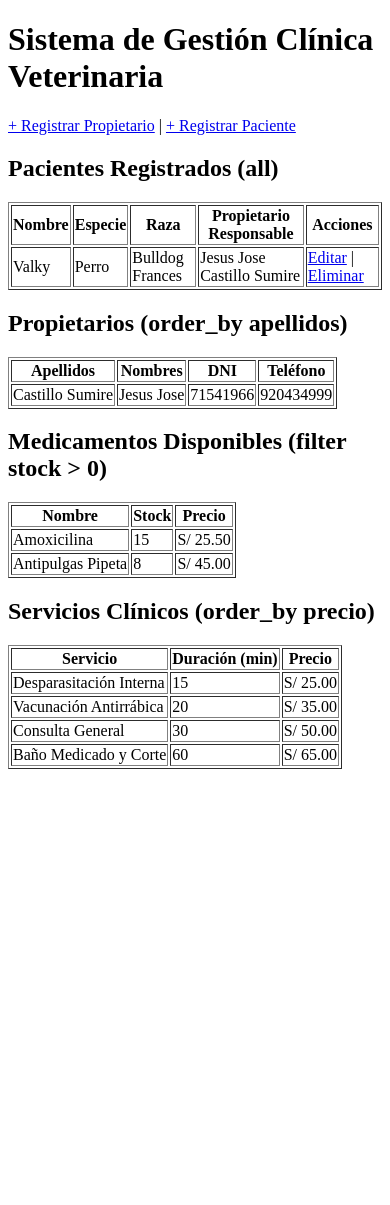
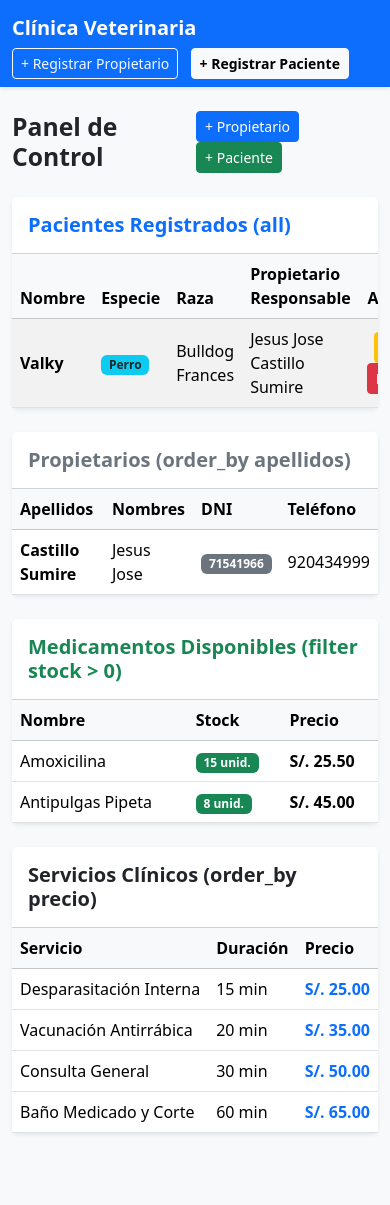
Before and after one commit to JesusCastillo2026/Desarrollo-de-Aplicaciones-Empresariales, a Django app: page / in a window 390 px wide. Before the commit the page ends 769 px from the top, so only its background shows below. Run offline with Django 5.2, Linux system fonts and the light colour scheme; data comes from the database, SQL or seed files in the repository.

Commit message:
Semana 03: Diseno responsivo con Bootstrap, correccion de rutas CRUD y templates finalizados

```diff
--- /dev/null
+++ b/Semana_03/gestion_clinica/templates/gestion_clinica/base.html
@@ -0,0 +1,28 @@
+<!DOCTYPE html>
+<html lang="es">
+<head>
+    <meta charset="UTF-8">
+    <meta name="viewport" content="width=device-width, initial-scale=1.0">
+    <title>Gestión Clínica Veterinaria</title>
+    <link href="https://cdn.jsdelivr.net/npm/bootstrap@5.3.3/dist/css/bootstrap.min.css" rel="stylesheet">
+</head>
+<body class="bg-light">
+
+<nav class="navbar navbar-expand-lg navbar-dark bg-primary mb-4 shadow-sm">
+    <div class="container">
+        <a class="navbar-brand fw-bold" href="/">Clínica Veterinaria</a>
+        <div>
+            <a href="{% url 'crear_propietario' %}" class="btn btn-outline-light btn-sm me-2">+ Registrar Propietario</a>
+            <a href="{% url 'crear_paciente' %}" class="btn btn-light btn-sm fw-semibold">+ Registrar Paciente</a>
+        </div>
+    </div>
+</nav>
+
+<div class="container mb-5">
+    {% block content %}
+    {% endblock %}
+</div>
+
+<script src="https://cdn.jsdelivr.net/npm/bootstrap@5.3.3/dist/js/bootstrap.bundle.min.js"></script>
+</body>
+</html>
--- a/Semana_03/gestion_clinica/templates/gestion_clinica/listar.html
+++ b/Semana_03/gestion_clinica/templates/gestion_clinica/listar.html
@@ -1,86 +1,150 @@
-<!DOCTYPE html>
-<html lang="es">
-<head>
-    <meta charset="UTF-8">
-    <title>Gestión Clínica</title>
-</head>
-<body>
-    <h1>Sistema de Gestión Clínica Veterinaria</h1>
+{% extends 'gestion_clinica/base.html' %}
 
-    <a href="{% url 'crear_propietario' %}">+ Registrar Propietario</a> |
-    <a href="{% url 'crear_paciente' %}">+ Registrar Paciente</a>
+{% block content %}
+<div class="d-flex justify-content-between align-items-center mb-4">
+    <h2 class="text-dark fw-bold m-0">Panel de Control</h2>
+    <div>
+        <a href="{% url 'crear_propietario' %}" class="btn btn-primary btn-sm me-2">+ Propietario</a>
+        <a href="{% url 'crear_paciente' %}" class="btn btn-success btn-sm">+ Paciente</a>
+    </div>
+</div>
 
-<h2>Pacientes Registrados (all)</h2>
-    <table border="1">
+<div class="card shadow-sm border-0 mb-4">
+    <div class="card-header bg-white py-3">
+        <h5 class="m-0 fw-bold text-primary">Pacientes Registrados (all)</h5>
+    </div>
+    <div class="card-body p-0">
+        <div class="table-responsive">
+            <table class="table table-hover table-striped align-middle m-0">
+                <thead class="table-light">
                     <tr>
                         <th>Nombre</th>
                         <th>Especie</th>
                         <th>Raza</th>
                         <th>Propietario Responsable</th>
-            <th>Acciones</th>
+                        <th class="text-center">Acciones</th>
                     </tr>
+                </thead>
+                <tbody>
                     {% for pac in pacientes %}
                     <tr>
-            <td>{{ pac.nombre }}</td>
-            <td>{{ pac.especie }}</td>
+                        <td class="fw-semibold">{{ pac.nombre }}</td>
+                        <td><span class="badge bg-info text-dark">{{ pac.especie }}</span></td>
                         <td>{{ pac.raza }}</td>
                         <td>{{ pac.propietario.nombres }} {{ pac.propietario.apellidos }}</td>
-            <td>
-                <a href="{% url 'editar_paciente' pac.id %}">Editar</a> |
-                <a href="{% url 'eliminar_paciente' pac.id %}">Eliminar</a>
+                        <td class="text-center">
+                            <a href="{% url 'editar_paciente' pac.id %}" class="btn btn-warning btn-sm">Editar</a>
+                            <a href="{% url 'eliminar_paciente' pac.id %}" class="btn btn-danger btn-sm">Eliminar</a>
                         </td>
                     </tr>
+                    {% empty %}
+                    <tr>
+                        <td colspan="5" class="text-center text-muted py-3">No hay pacientes registrados.</td>
+                    </tr>
                     {% endfor %}
+                </tbody>
             </table>
+        </div>
+    </div>
+</div>
 
-    <h2>Propietarios (order_by apellidos)</h2>
-    <table border="1">
+<div class="card shadow-sm border-0 mb-4">
+    <div class="card-header bg-white py-3">
+        <h5 class="m-0 fw-bold text-secondary">Propietarios (order_by apellidos)</h5>
+    </div>
+    <div class="card-body p-0">
+        <div class="table-responsive">
+            <table class="table table-hover align-middle m-0">
+                <thead class="table-light">
                     <tr>
                         <th>Apellidos</th>
                         <th>Nombres</th>
                         <th>DNI</th>
                         <th>Teléfono</th>
                     </tr>
+                </thead>
+                <tbody>
                     {% for prop in propietarios %}
                     <tr>
-            <td>{{ prop.apellidos }}</td>
+                        <td class="fw-semibold">{{ prop.apellidos }}</td>
                         <td>{{ prop.nombres }}</td>
-            <td>{{ prop.dni }}</td>
+                        <td><span class="badge bg-secondary">{{ prop.dni }}</span></td>
                         <td>{{ prop.telefono }}</td>
                     </tr>
+                    {% empty %}
+                    <tr>
+                        <td colspan="4" class="text-center text-muted py-3">No hay propietarios registrados.</td>
+                    </tr>
                     {% endfor %}
+                </tbody>
             </table>
+        </div>
+    </div>
+</div>
 
-    <h2>Medicamentos Disponibles (filter stock > 0)</h2>
-    <table border="1">
+<div class="row">
+    <div class="col-md-6 mb-4">
+        <div class="card shadow-sm border-0 h-100">
+            <div class="card-header bg-white py-3">
+                <h5 class="m-0 fw-bold text-success">Medicamentos Disponibles (filter stock > 0)</h5>
+            </div>
+            <div class="card-body p-0">
+                <table class="table table-hover align-middle m-0">
+                    <thead class="table-light">
                         <tr>
                             <th>Nombre</th>
                             <th>Stock</th>
                             <th>Precio</th>
                         </tr>
+                    </thead>
+                    <tbody>
                         {% for med in medicamentos %}
                         <tr>
                             <td>{{ med.nombre }}</td>
-            <td>{{ med.stock }}</td>
-            <td>S/ {{ med.precio }}</td>
+                            <td><span class="badge bg-success">{{ med.stock }} unid.</span></td>
+                            <td class="fw-bold">S/. {{ med.precio }}</td>
+                        </tr>
+                        {% empty %}
+                        <tr>
+                            <td colspan="3" class="text-center text-muted py-3">Sin stock disponible.</td>
                         </tr>
                         {% endfor %}
+                    </tbody>
                 </table>
+            </div>
+        </div>
+    </div>
 
-    <h2>Servicios Clínicos (order_by precio)</h2>
-    <table border="1">
+    <div class="col-md-6 mb-4">
+        <div class="card shadow-sm border-0 h-100">
+            <div class="card-header bg-white py-3">
+                <h5 class="m-0 fw-bold text-dark">Servicios Clínicos (order_by precio)</h5>
+            </div>
+            <div class="card-body p-0">
+                <table class="table table-hover align-middle m-0">
+                    <thead class="table-light">
                         <tr>
                             <th>Servicio</th>
-            <th>Duración (min)</th>
+                            <th>Duración</th>
                             <th>Precio</th>
                         </tr>
+                    </thead>
+                    <tbody>
                         {% for serv in servicios %}
                         <tr>
                             <td>{{ serv.nombre }}</td>
-            <td>{{ serv.duracion_minutos }}</td>
-            <td>S/ {{ serv.precio }}</td>
+                            <td>{{ serv.duracion_minutos }} min</td>
+                            <td class="fw-bold text-primary">S/. {{ serv.precio }}</td>
+                        </tr>
+                        {% empty %}
+                        <tr>
+                            <td colspan="3" class="text-center text-muted py-3">No hay servicios registrados.</td>
                         </tr>
                         {% endfor %}
+                    </tbody>
                 </table>
-</body>
-</html>
+            </div>
+        </div>
+    </div>
+</div>
+{% endblock %}
--- a/Semana_03/gestion_clinica/urls.py
+++ b/Semana_03/gestion_clinica/urls.py
@@ -2,7 +2,7 @@ from django.urls import path
 from . import views
 
 urlpatterns = [
-    path('', views.listar_pacientes, name='listar_clinica'),
+    path('', views.listar_pacientes, name='listar_pacientes'),
     path('propietario/nuevo/', views.crear_propietario, name='crear_propietario'),
     path('paciente/nuevo/', views.crear_paciente, name='crear_paciente'),
     path('paciente/editar/<int:id>/', views.editar_paciente, name='editar_paciente'),
--- a/Semana_03/gestion_clinica/views.py
+++ b/Semana_03/gestion_clinica/views.py
@@ -40,19 +40,14 @@ def crear_paciente(request):
     return render(request, 'gestion_clinica/crear_paciente.html', {'form': form})
 
 def editar_paciente(request, id):
-    # Recupera el objeto almacenado o devuelve error 404 si no existe
     paciente = get_object_or_404(Paciente, id=id)
-
     if request.method == 'POST':
-        # Instancia el formulario con los datos enviados y el objeto existente
         form = PacienteForm(request.POST, instance=paciente)
         if form.is_valid():
-            form.save()  # ORM ejecuta el UPDATE en SQLite
-            return redirect('listar_clinica')
+            form.save()
+            return redirect('/')
     else:
-        # Petición GET: Carga el formulario con los datos actuales
         form = PacienteForm(instance=paciente)
-
     return render(request, 'gestion_clinica/editar_paciente.html', {'form': form, 'paciente': paciente})
 
 def eliminar_paciente(request, id):
```
Also changed, not shown: Semana_03/gestion_clinica/templates/gestion_clinica/crear_paciente.html (+23 -17 lines), Semana_03/gestion_clinica/templates/gestion_clinica/crear_propietario.html (+23 -17 lines), Semana_03/gestion_clinica/templates/gestion_clinica/editar_paciente.html (+22 -18 lines), Semana_03/gestion_clinica/templates/gestion_clinica/eliminar_paciente.html (+28 -18 lines). Lines whose indentation alone changed are shown as unchanged.
